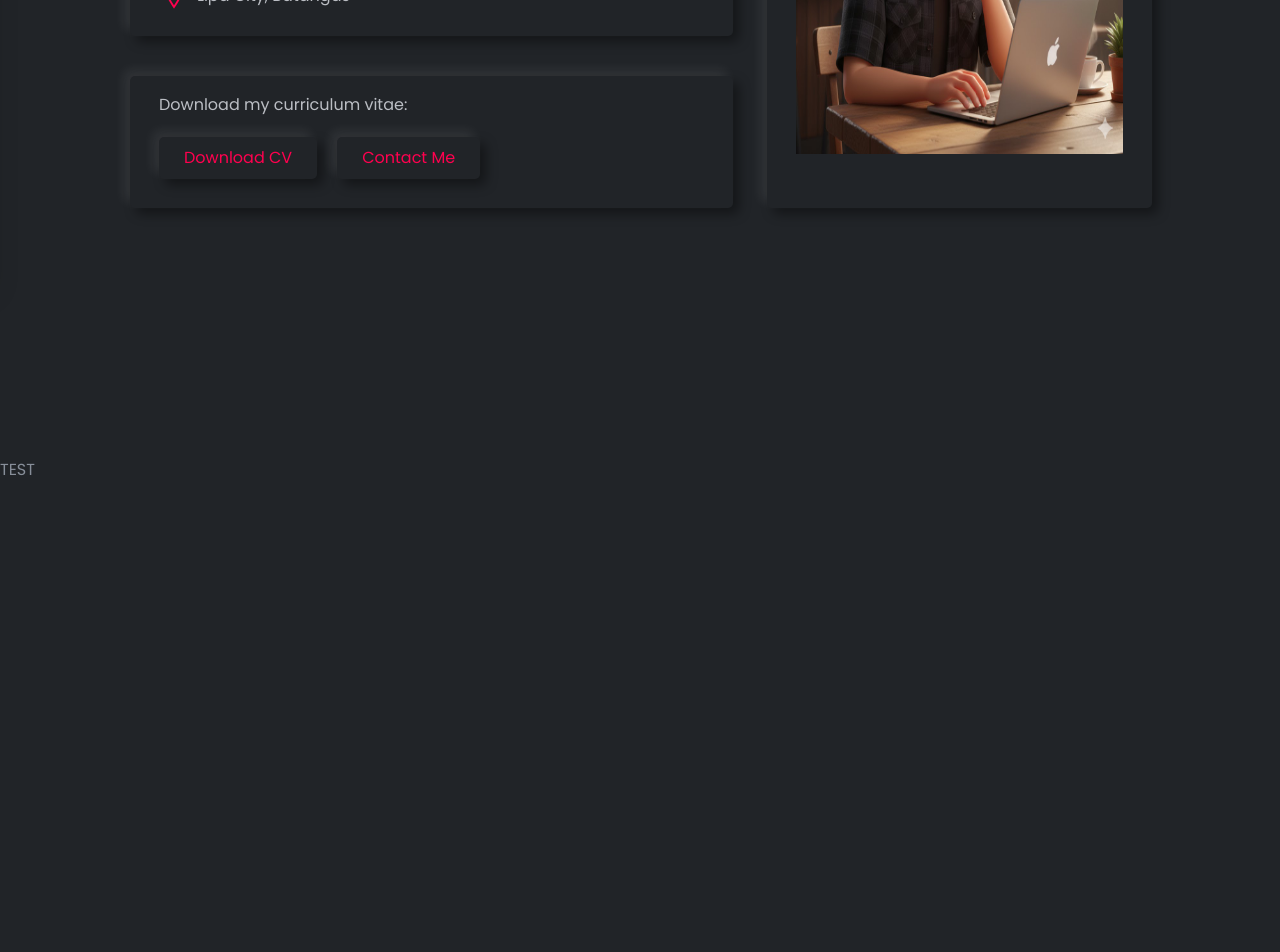
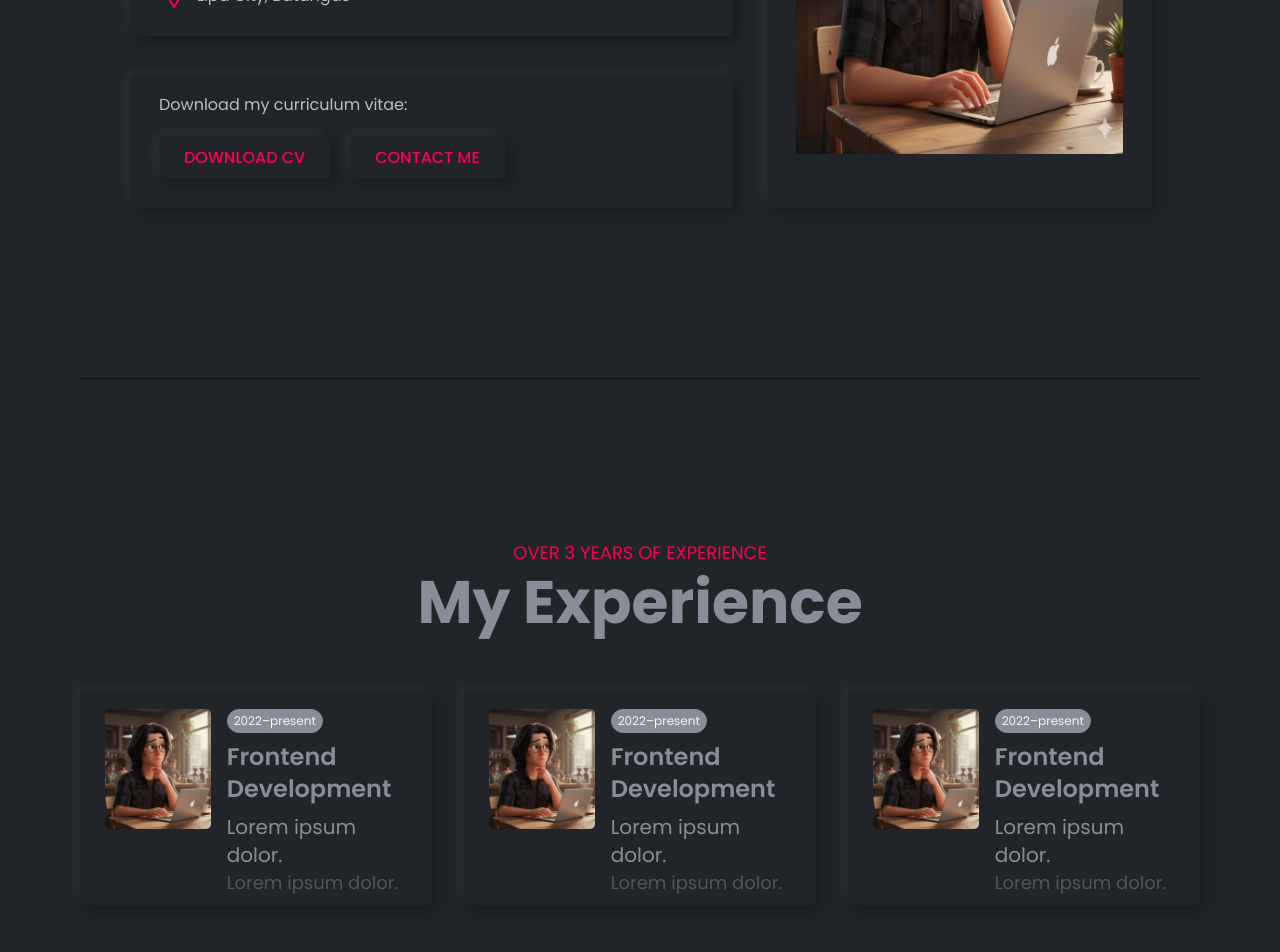
Before and after one commit to itzjmbruhhh/itzjmbruhhh-portfolio, a React (Vite) app in the folder frontend/: page / in a window 1280 px wide. Shown: the part 520-1472 px from the top of the page. Built offline with nearby package versions, Linux system fonts and the light colour scheme.

Commit message:
added experience initial design

```diff
--- a/frontend/src/App.css
+++ b/frontend/src/App.css
@@ -0,0 +1,25 @@
+@import "tailwindcss";
+
+.wrapper {
+    @apply mx-20 mt-30 flex justify-center pb-30 border-b border-(--color-tertiary)
+}
+
+.box-shadow {
+  @apply border border-transparent rounded-[5px] p-2 transition-all duration-300 ease-in-out transform;
+  box-shadow:
+    -6px -6px 12px rgba(255, 255, 255, 0.04),
+     6px  6px 12px rgba(0, 0, 0, 0.2);
+  background: var(--background-color-2);
+}
+
+.box-shadow:hover {
+   @apply -translate-y-1 ;
+}
+
+.heading {
+    @apply text-[30px] xl:text-6xl font-bold text-(--color-body);
+}
+
+.bio {
+    @apply text-[12px] xl:text-[18px] text-center text-(--color-primary) mb-1.5;
+}
--- a/frontend/src/App.tsx
+++ b/frontend/src/App.tsx
@@ -1,5 +1,6 @@
 import './App.css'
 import Navbar from './components/Navbar'
+import Experience from './pages/Experience'
 import Home from './pages/Home'
 
 function App() {
@@ -8,6 +9,7 @@ function App() {
     <>
       <Navbar />
       <Home />
+      <Experience />
 
       <h1 className='mt-[200px]'>TEST</h1>
 
--- a/frontend/src/components/HomeLeft.tsx
+++ b/frontend/src/components/HomeLeft.tsx
@@ -26,7 +26,7 @@ function HomeLeft() {
             <ul>
               <li className="info-text mt-2 flex items-center gap-2">
                 <i className="lar la-sticky-note text-3xl text-(--color-primary)"></i>
-                <span>AI</span>
+                <span>Web & AI Developer</span>
               </li>
 
               <li className="info-text mt-2 flex items-center gap-2">
@@ -49,10 +49,10 @@ function HomeLeft() {
               Download my curriculum vitae:
             </p>
             <div className="flex xl:space-x-5 space-y-5 py-5 flex-col xl:flex-row xl:space-y-0 md:space-y-0 md:space-x-5 md:flex-row">
-              <button className="box-shadow hover cv-button">
-                Download CV
+              <button className="box-shadow hover cv-button font-medium">
+                DOWNLOAD CV
               </button>
-              <button className="box-shadow hover cv-button">Contact Me</button>
+              <button className="box-shadow hover cv-button font-medium">CONTACT ME</button>
             </div>
           </div>
         </div>
--- /dev/null
+++ b/frontend/src/pages/Experience.tsx
@@ -0,0 +1,120 @@
+import React from "react";
+import "../styles/Experience.css";
+import Image from "../assets/images/home.jpg";
+
+function Experience() {
+  return (
+    <section id="experience" className="scroll-mt-[150px] py-10">
+      <div className="wrapper flex flex-col gap-10">
+        {/* Section Heading */}
+        <div className="xl:mb-5">
+          <h3 className="bio">OVER 3 YEARS OF EXPERIENCE</h3>
+          <h1 className="heading flex justify-center">My Experience</h1>
+        </div>
+
+        {/* Experience Cards Container */}
+        <div className="flex flex-col gap-5 xl:flex-row xl:justify-center xl:gap-8">
+          {/* Single Experience Card */}
+          <div className="box-shadow xl:w-[33%] flex flex-col gap-4 max-w-[450px] xl:max-w-[33%] mx-auto xl:mx-0">
+            <div className="mt-2 mx-4 gap-4 flex flex-col xl:flex-row xl:items-start">
+              {/* Image Wrapper */}
+              <div className="relative overflow-hidden rounded-[5px] shrink-0 w-full md:w-[400px] xl:w-[35%] h-auto xl:h-[120px]">
+                <img
+                  src={Image}
+                  alt="pic"
+                  className="w-full h-full object-cover transform transition-transform duration-500 ease-in-out hover:scale-110"
+                />
+              </div>
+
+              {/* Info Wrapper */}
+              <div className="info-wrapper flex flex-col gap-2 mt-4 xl:mt-0">
+                <span className="border py-0.5 px-1.5 rounded-3xl text-[12px] border-(--color-body) bg-(--color-body) text-(--color-gray) w-fit">
+                  2022–present
+                </span>
+
+                <h3 className="text-[18px] xl:text-2xl font-medium xl:font-semibold">
+                  Frontend Development
+                </h3>
+
+                <div>
+                  <p className="text-[16px] xl:text-xl">Lorem ipsum dolor.</p>
+                  <p className="text-[14px] xl:text-[18px] text-(--color-body-2)">
+                    Lorem ipsum dolor.
+                  </p>
+                </div>
+              </div>
+            </div>
+          </div>
+          {/* End of Single Experience Card */}
+
+          {/* Single Experience Card */}
+          <div className="box-shadow xl:w-[33%] flex flex-col gap-4 max-w-[450px] xl:max-w-[33%] mx-auto xl:mx-0">
+            <div className="mt-2 mx-4 gap-4 flex flex-col xl:flex-row xl:items-start">
+              {/* Image Wrapper */}
+              <div className="relative overflow-hidden rounded-[5px] shrink-0 w-full md:w-[400px] xl:w-[35%] h-auto xl:h-[120px]">
+                <img
+                  src={Image}
+                  alt="pic"
+                  className="w-full h-full object-cover transform transition-transform duration-500 ease-in-out hover:scale-110"
+                />
+              </div>
+
+              {/* Info Wrapper */}
+              <div className="info-wrapper flex flex-col gap-2 mt-4 xl:mt-0">
+                <span className="border py-0.5 px-1.5 rounded-3xl text-[12px] border-(--color-body) bg-(--color-body) text-(--color-gray) w-fit">
+                  2022–present
+                </span>
+
+                <h3 className="text-[18px] xl:text-2xl font-medium xl:font-semibold">
+                  Frontend Development
+                </h3>
+
+                <div>
+                  <p className="text-[16px] xl:text-xl">Lorem ipsum dolor.</p>
+                  <p className="text-[14px] xl:text-[18px] text-(--color-body-2)">
+                    Lorem ipsum dolor.
+                  </p>
+                </div>
+              </div>
+            </div>
+          </div>
+          {/* End of Single Experience Card */}
+          {/* Single Experience Card */}
+          <div className="box-shadow xl:w-[33%] flex flex-col gap-4 max-w-[450px] xl:max-w-[33%] mx-auto xl:mx-0">
+            <div className="mt-2 mx-4 gap-4 flex flex-col xl:flex-row xl:items-start">
+              {/* Image Wrapper */}
+              <div className="relative overflow-hidden rounded-[5px] shrink-0 w-full md:w-[400px] xl:w-[35%] h-auto xl:h-[120px]">
+                <img
+                  src={Image}
+                  alt="pic"
+                  className="w-full h-full object-cover transform transition-transform duration-500 ease-in-out hover:scale-110"
+                />
+              </div>
+
+              {/* Info Wrapper */}
+              <div className="info-wrapper flex flex-col gap-2 mt-4 xl:mt-0">
+                <span className="border py-0.5 px-1.5 rounded-3xl text-[12px] border-(--color-body) bg-(--color-body) text-(--color-gray) w-fit">
+                  2022–present
+                </span>
+
+                <h3 className="text-[18px] xl:text-2xl font-medium xl:font-semibold">
+                  Frontend Development
+                </h3>
+
+                <div>
+                  <p className="text-[16px] xl:text-xl">Lorem ipsum dolor.</p>
+                  <p className="text-[14px] xl:text-[18px] text-(--color-body-2)">
+                    Lorem ipsum dolor.
+                  </p>
+                </div>
+              </div>
+            </div>
+          </div>
+          {/* End of Single Experience Card */}
+        </div>
+      </div>
+    </section>
+  );
+}
+
+export default Experience;
--- a/frontend/src/pages/Home.tsx
+++ b/frontend/src/pages/Home.tsx
@@ -4,8 +4,8 @@ import HomeRight from "../components/HomeRight";
 
 function Home() {
   return (
-    <section className="home-page scroll-mt-(--header-h)" id="home">
-      <div className="home-page-wrapper mx-20 mt-30 flex justify-center">
+    <section className="scroll-mt-(--header-h)" id="home">
+      <div className="wrapper">
         <div>
           <div className="container">
             <HomeLeft />
--- /dev/null
+++ b/frontend/src/pages/Resume.tsx
@@ -0,0 +1,51 @@
+<div className="relative border-l-2 border-gray-700 ml-6">
+        <div className="group relative mb-8 pl-6">
+          <div className="absolute -left-[9px] top-1.5 w-4 h-4 rounded-full bg-gray-600 border-2 border-gray-800 transition-all duration-300 group-hover:bg-pink-500 group-hover:scale-110"></div>
+
+          <h3 className="text-lg font-semibold text-white group-hover:text-pink-400 transition-colors">
+            Root Node
+          </h3>
+          <p className="text-gray-400">This is the root of the tree.</p>
+        </div>
+
+        <div className="group relative mb-8 pl-6">
+          <div className="absolute -left-[9px] top-8 w-4 h-4 rounded-full bg-gray-600 border-2 border-gray-800 transition-all duration-300 group-hover:bg-pink-500 group-hover:scale-110"></div>
+          <div className="border w-[100px] h-[100px]">
+              content
+          </div>
+        </div>
+
+        <div className="group relative mb-8 pl-6">
+          <div className="absolute -left-[9px] top-1.5 w-4 h-4 rounded-full bg-gray-600 border-2 border-gray-800 transition-all duration-300 group-hover:bg-pink-500 group-hover:scale-110"></div>
+          <h3 className="text-lg font-semibold text-white group-hover:text-pink-400 transition-colors">
+            Leaf Node
+          </h3>
+          <p className="text-gray-400">End of the branch.</p>
+        </div>
+      </div>
+
+
+@import "tailwindcss";
+
+ul, #tree {
+   list-style-type: none;
+   margin: 0;
+   padding: 0;
+}
+caret {
+   cursor: pointer;
+   user-select: none;
+}
+caret::before {
+   content: "\25B6"; /* Right arrow */
+   margin-right: 6px;
+}
+caret-down::before {
+   transform: rotate(90deg); /* Down arrow */
+}
+nested {
+   display: none;
+}
+active {
+   display: block;
+}
--- /dev/null
+++ b/frontend/src/styles/Experience.css
@@ -0,0 +1 @@
+@import 'tailwindcss';
--- a/frontend/src/styles/Home.css
+++ b/frontend/src/styles/Home.css
@@ -3,7 +3,6 @@
 .container {
     @apply flex xl:flex-row md:flex-col flex-col space-x-4 justify-center align-middle p-10;
 }
-
 
 .home-left {
     @apply  xl:ml-0 flex justify-center p-2;
@@ -17,14 +16,6 @@
     @apply first-of-type:mt-4 ml-1 text-[12px] md:text-[16px] xl:text-[16px] text-(--color-body-3) font-normal;
 }
 
-.box-shadow {
-  @apply border border-transparent rounded-[5px] p-2 transition-all duration-300 ease-in-out transform;
-  box-shadow:
-    -6px -6px 12px rgba(255, 255, 255, 0.08), /* soft light top-left */
-     6px  6px 12px rgba(0, 0, 0, 0.4);        /* soft dark bottom-right */
-  background: var(--background-color-2);
-}
-
 .hover {
   @apply transition-all duration-300 ease-in-out transform;
 }
@@ -36,8 +27,8 @@
 .image-container:hover {
 @apply border border-transparent rounded-[5px] p-2 transition-all duration-300 ease-in-out transform;
   box-shadow:
-    -6px -6px 12px rgba(255, 255, 255, 0.08), /* soft light top-left */
-     6px  6px 12px rgba(0, 0, 0, 0.4);        /* soft dark bottom-right */
+    -6px -6px 12px rgba(255, 255, 255, 0.04), /* soft light top-left */
+     6px  6px 12px rgba(0, 0, 0, 0.2);        /* soft dark bottom-right */
   background: var(--background-color-2);
 }
 
@@ -48,6 +39,6 @@
 .cv-button:hover {
     @apply bg-(--color-tertiary) border border-transparent rounded-[5px] transition-all duration-300 ease-in-out transform cursor-pointer;
   box-shadow:
-    -6px -6px 12px rgba(255, 255, 255, 0.08), /* soft light top-left */
-     6px  6px 12px rgba(0, 0, 0, 0.4);        /* soft dark bottom-right */
+    -6px -6px 12px rgba(255, 255, 255, 0.04), /* soft light top-left */
+     6px  6px 12px rgba(0, 0, 0, 0.2);        /* soft dark bottom-right */
 }
--- a/frontend/src/styles/Navbar.css
+++ b/frontend/src/styles/Navbar.css
@@ -11,7 +11,7 @@
   }
 
   .header-scrolled {
-    @apply backdrop-blur-md shadow-xl/20;
+    @apply backdrop-blur-lg shadow-xl/20;
   }
 
   .header-left {
```
